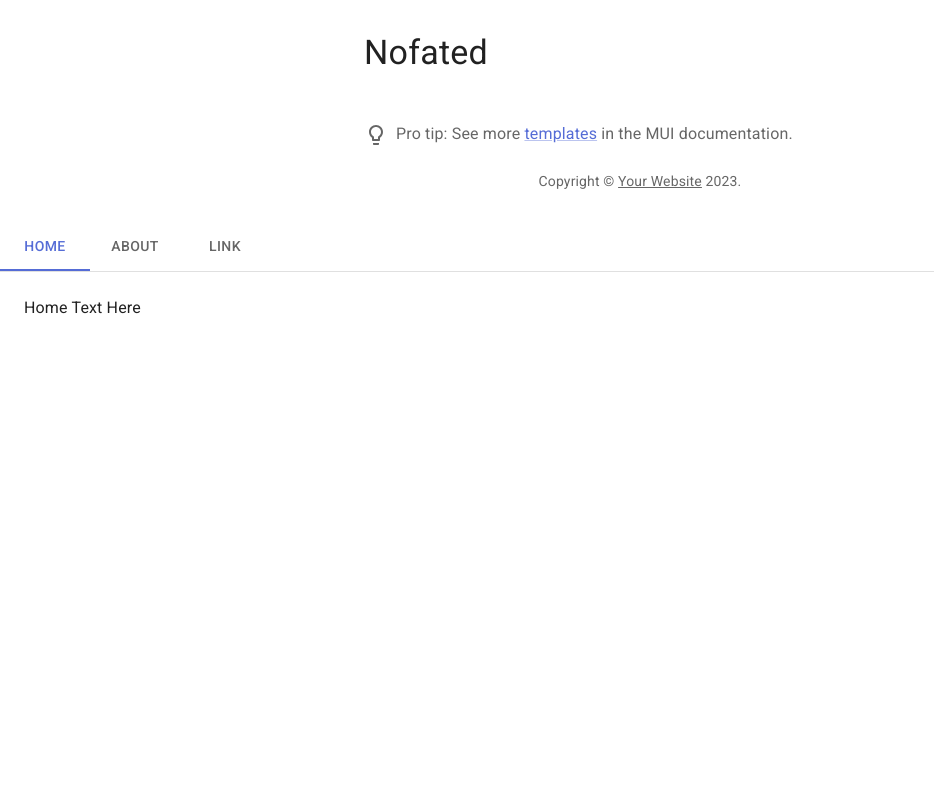
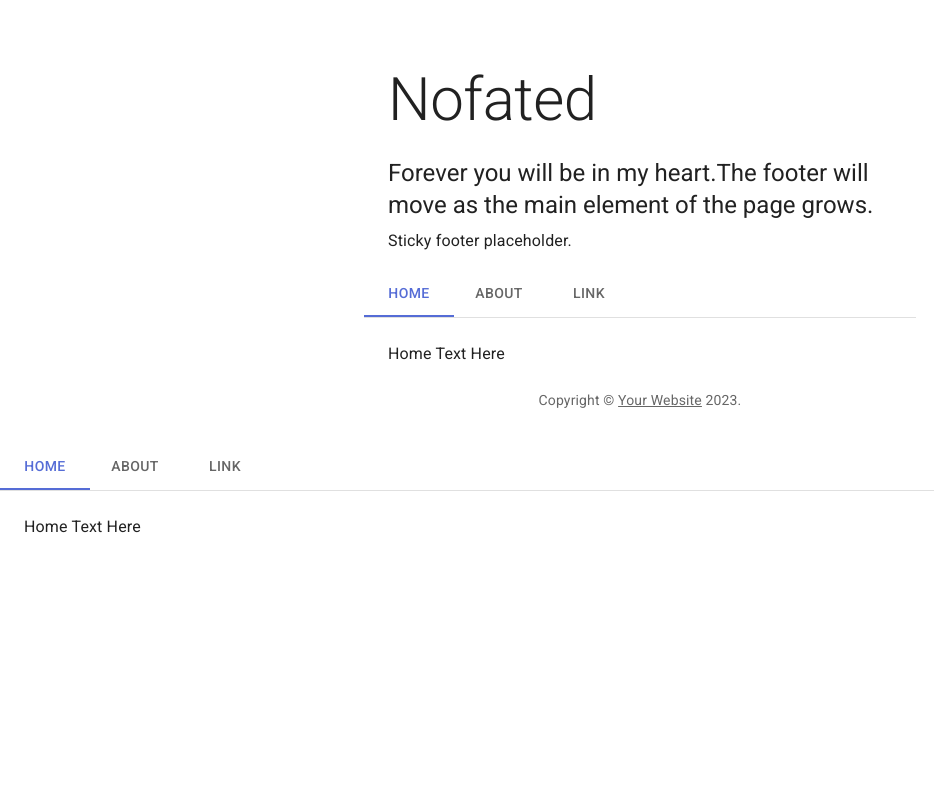
Before and after one commit to Nofated095/nof.moe, a React (Vite) app: page / in a window 1280 px wide. Shown: the top 800 px of the page, without its empty margins (0-934 px from the left). Built offline with nearby package versions, Linux system fonts and the light colour scheme.

Commit message:
Update App.tsx

```diff
--- a/src/App.tsx
+++ b/src/App.tsx
@@ -4,6 +4,7 @@ import Typography from '@mui/material/Typography';
 import Box from '@mui/material/Box';
 import Link from '@mui/material/Link';
 import ProTip from './ProTip';
+import Tabs from './Tabs';
 
 function Copyright() {
   return (
@@ -21,10 +22,17 @@ export default function App() {
   return (
     <Container maxWidth="sm">
       <Box sx={{ my: 4 }}>
-        <Typography variant="h4" component="h1" gutterBottom>
+        <Container component="main" sx={{ mt: 8, mb: 2 }} maxWidth="sm">
+        <Typography variant="h2" component="h1" gutterBottom>
           Nofated
         </Typography>
-        <ProTip />
+        <Typography variant="h5" component="h2" gutterBottom>
+          {'Forever you will be in my heart.'}
+          {'The footer will move as the main element of the page grows.'}
+        </Typography>
+        <Typography variant="body1">Sticky footer placeholder.</Typography>
+      </Container>
+        <Tabs />
         <Copyright />
       </Box>
     </Container>
```
